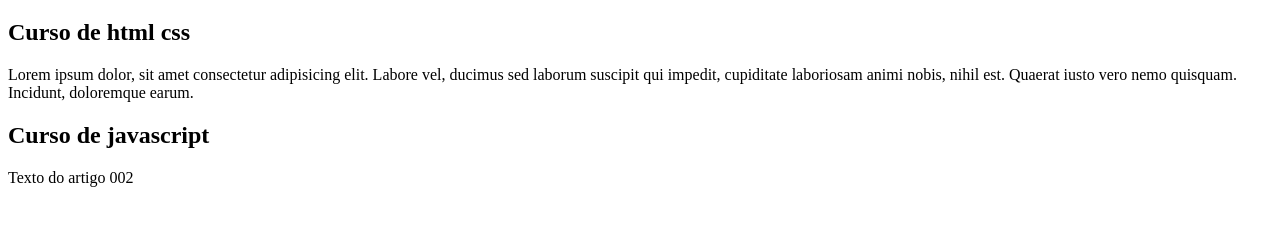
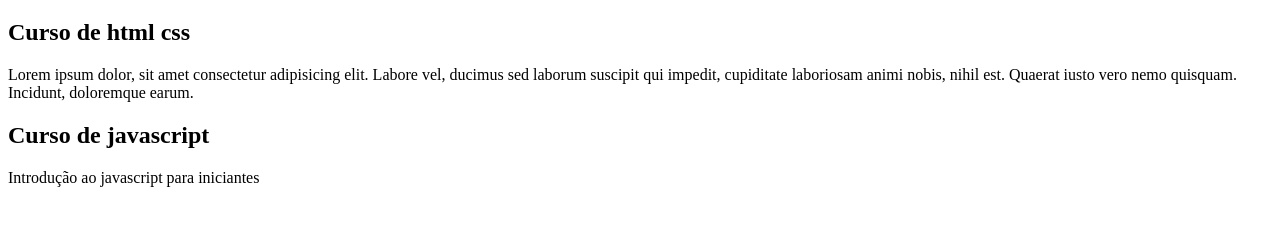
Before and after one commit to marciotibh/ProjetoSite, a plain HTML site: page index.html in a window 1280 px wide. Shown: the part 61-286 px from the top of the page. Drawn offline with Linux system fonts and the light colour scheme.

Commit message:
alteração de conteudo index

```diff
--- a/index.html
+++ b/index.html
@@ -17,7 +17,7 @@
         </article>
         <article>
             <h2>Curso de javascript</h2>
-            <p>Texto do artigo 002</p>
+            <p>Introdução ao javascript para iniciantes</p>
         </article>
     </main>
 </body>
```
